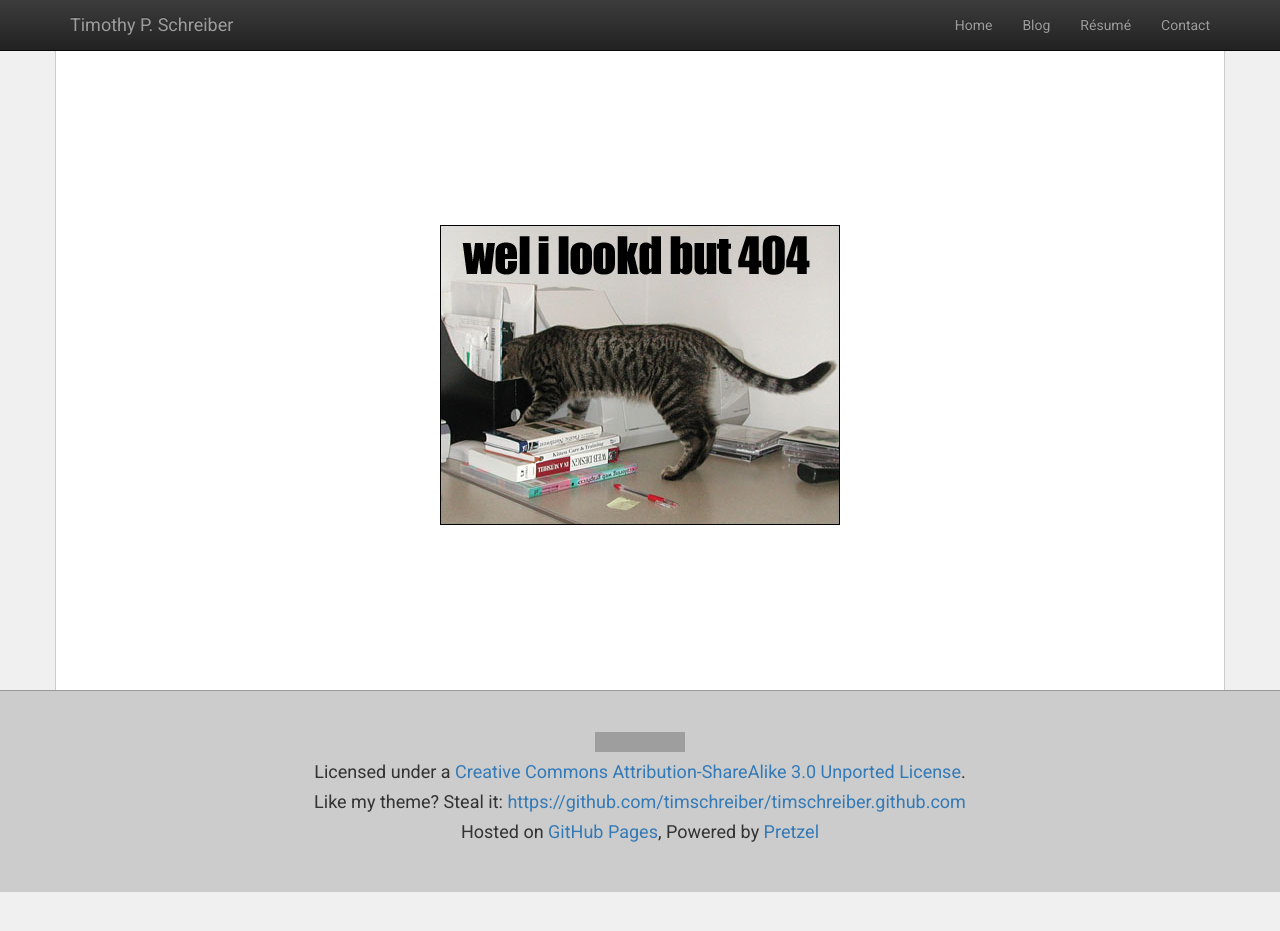
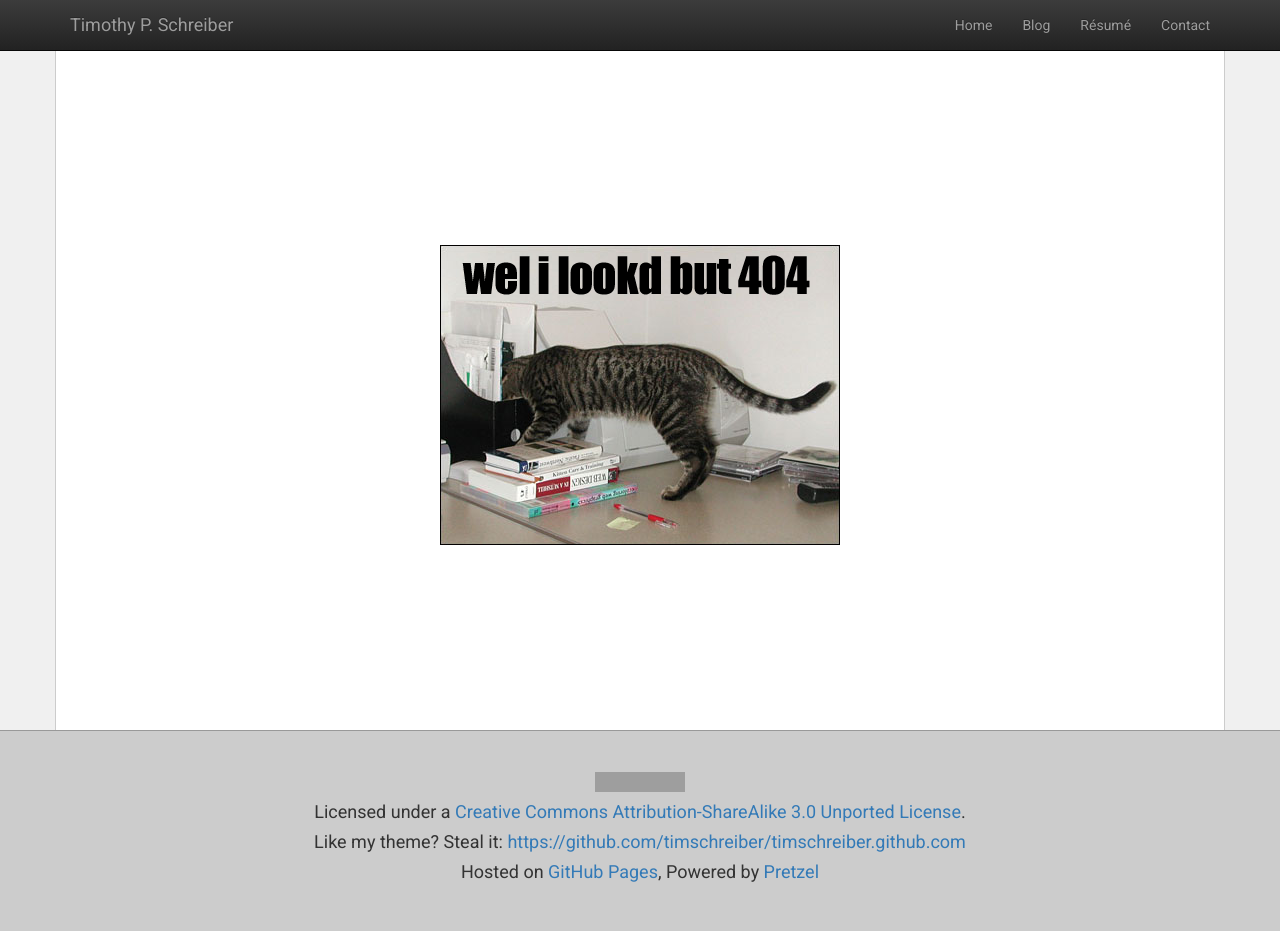
Before and after one commit to timschreiber/timschreiber.github.com, a Jekyll site: the page built from 404.html, in a window 1280 px wide and 932 px high. Built offline with Jekyll 4.4.1, drawn with Linux system fonts in a browser that asks for light colours; nearby versions of some CDN libraries; grey boxes are pictures that could not be loaded.

Commit message:
404/archive

```diff
--- a/404.html
+++ b/404.html
@@ -3,6 +3,6 @@ layout : page
 title : "Not Found"
 ---
 
-<div class="col-xs-12 text-center" style="padding:155px;">
+<div class="col-xs-12 text-center" style="padding:175px 0;">
 	<img src="/img/404.png"/>
 </div>
--- a/_layouts/post.html
+++ b/_layouts/post.html
@@ -41,7 +41,7 @@ layout: blog
 		<div id="recent-posts" class="panel panel-default">
 			<div class="panel-heading clearfix">
 				<h3 class="pull-left panel-title">Recent Posts</h3>
-				<h6 class="pull-right panel-title"><a href="/archive.html">See All</a></h6>
+				<h6 class="pull-right panel-title"><a href="/blog/archive/">See All</a></h6>
 			</div>
 			<div class="panel-body">
 				<dl>
```
Also changed, not shown: blog/index.md (+1 -1 lines).
